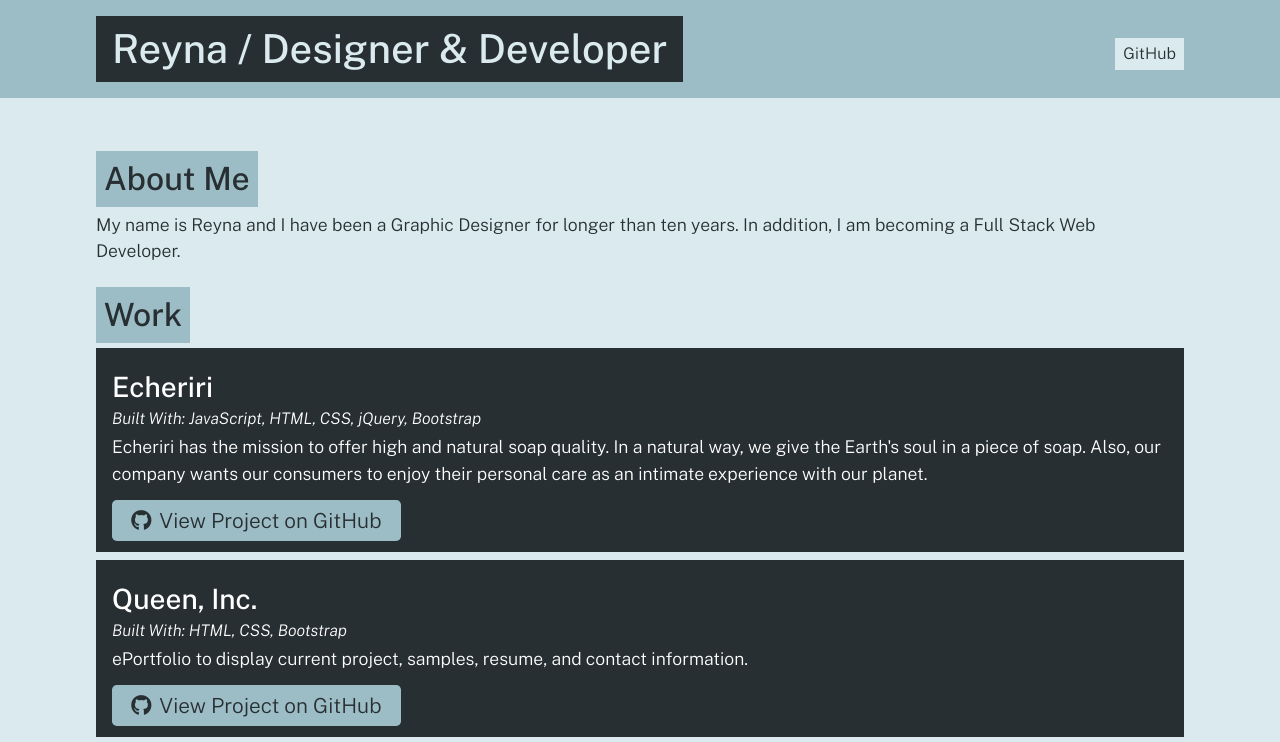
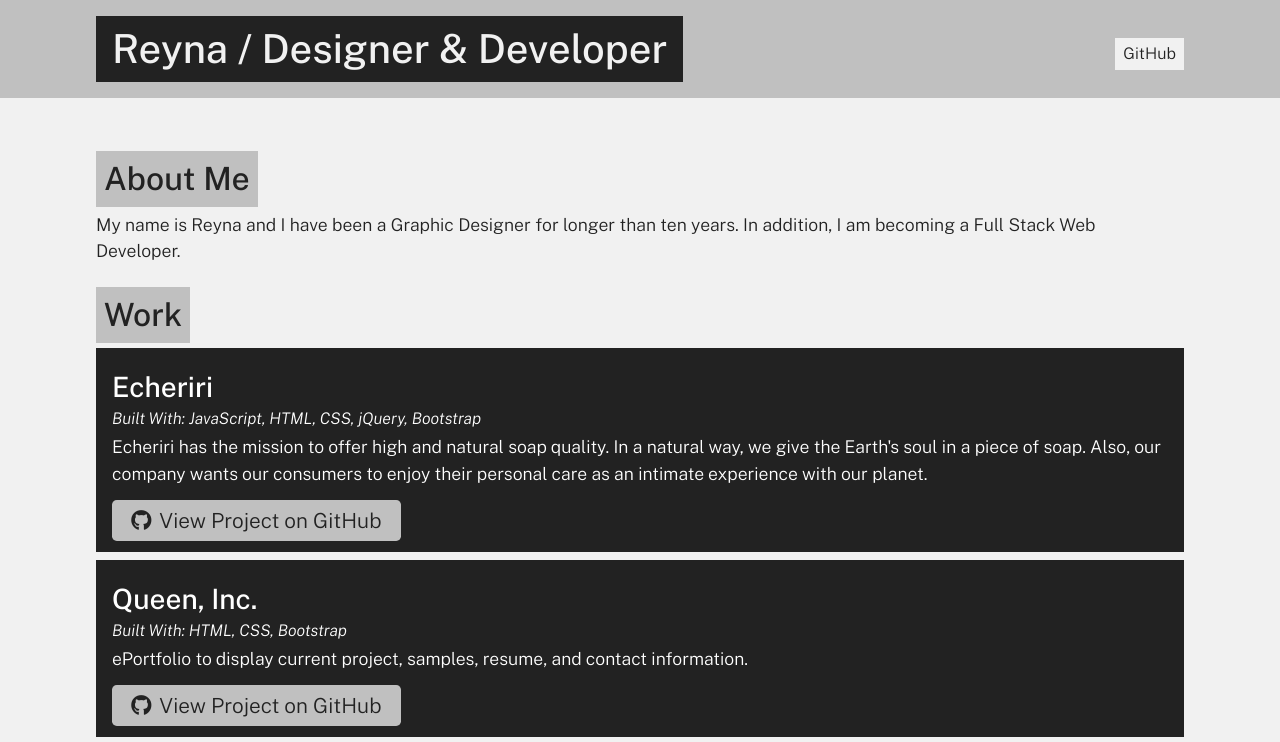
Before and after one commit to Rey79-coder/portfolio-generator, a website: page index.html in a window 1280 px wide. Shown: the top 742 px of the page. Drawn offline with nearby package versions, Linux system fonts and the light colour scheme.

Commit message:
src/.DS_Store

```diff
--- a/src/style.css
+++ b/src/style.css
@@ -1,9 +1,9 @@
 :root {
-    --primary: #9dbdc6;
-    --secondary: #daeaef;
+    --primary: #c0c0c0;
+    --secondary: #f1f1f1;
     --tertiary: #ff3d2e;
     --light: #ffffff;
-    --dark: #272f32;
+    --dark: #222222;
     --border-radius: 0.3rem;
     --spacing-one: calc(1rem * 0.25);
     --spacing-two: calc(1rem * 0.5);
```
Also changed, not shown: utils/generate-site.js (added, +22 -0 lines).
